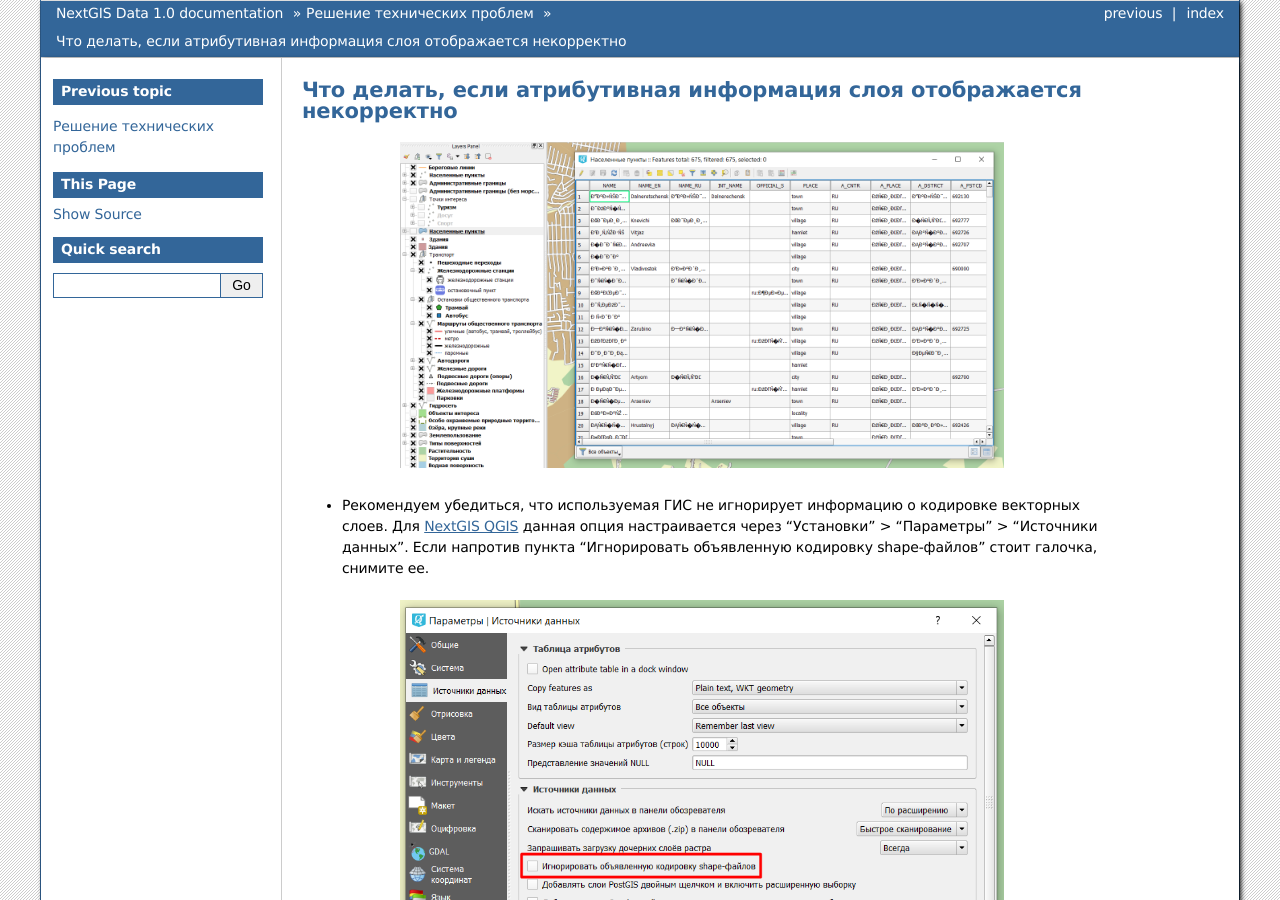
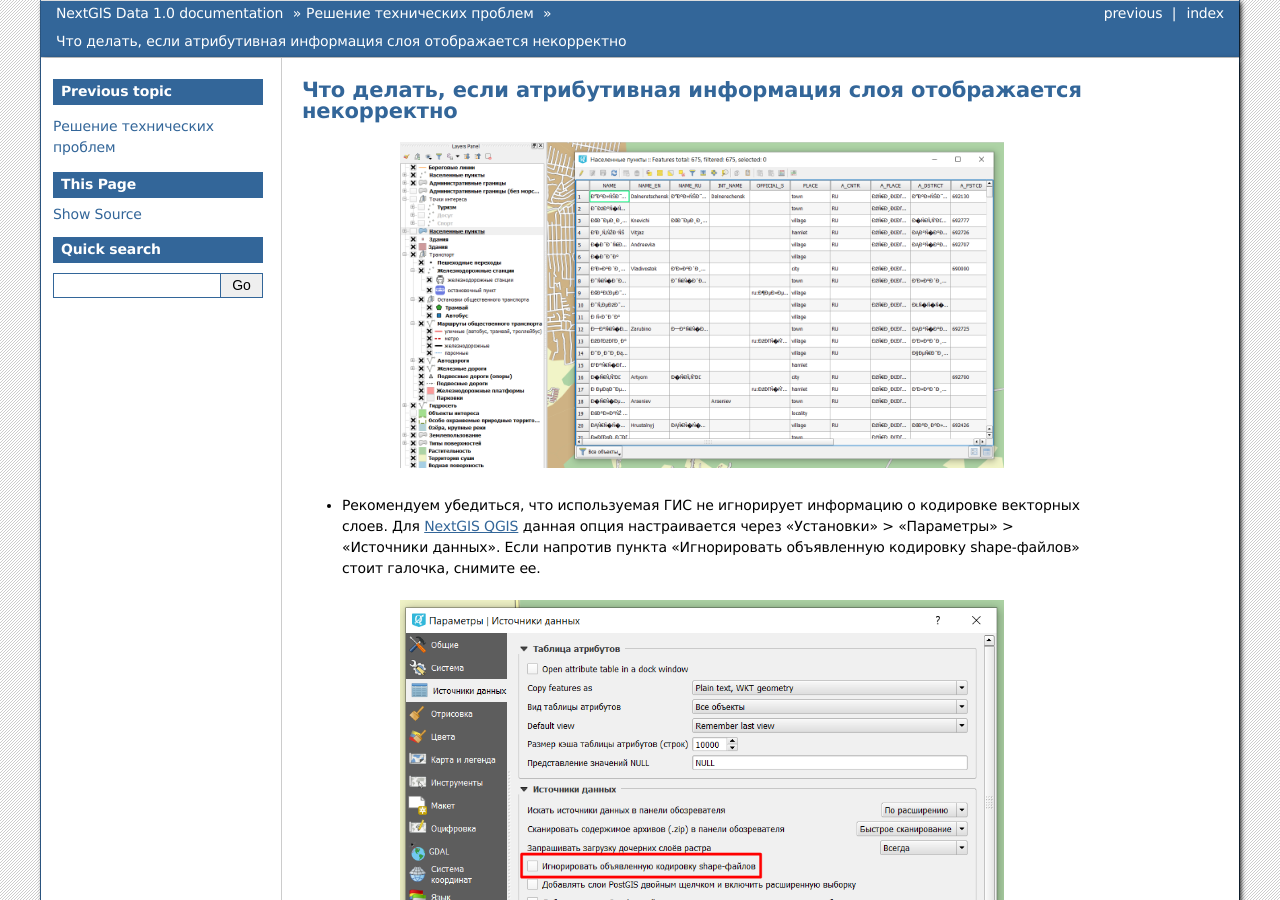
Before and after one commit to nextgis/docs_data, a Sphinx documentation site: the page built from source/broken_encoding.rst, in a window 1280 px wide and 900 px high. Built offline with Sphinx 7.4.7, drawn with Linux system fonts in a browser that asks for light colours; formulas are drawn with MathJax 3; pages that are not in the unit, such as notebooks, are missing from menus.

```diff
--- a/source/broken_encoding.rst
+++ b/source/broken_encoding.rst
@@ -8,7 +8,7 @@
    :align: center
    :width: 16cm
 
-* Рекомендуем убедиться, что используемая ГИС не игнорирует информацию о кодировке векторных слоев. Для `NextGIS QGIS <https://nextgis.ru/nextgis-qgis/>`_ данная опция настраивается через “Установки” > “Параметры” > “Источники данных”. Если напротив пункта “Игнорировать объявленную кодировку shape-файлов” стоит галочка, снимите ее.
+* Рекомендуем убедиться, что используемая ГИС не игнорирует информацию о кодировке векторных слоев. Для `NextGIS QGIS <https://nextgis.ru/nextgis-qgis/>`_ данная опция настраивается через «Установки» > «Параметры» > «Источники данных». Если напротив пункта «Игнорировать объявленную кодировку shape-файлов» стоит галочка, снимите ее.
 
 .. figure:: _static/broken_encoding2.png
    :name: broken_encoding2
```
